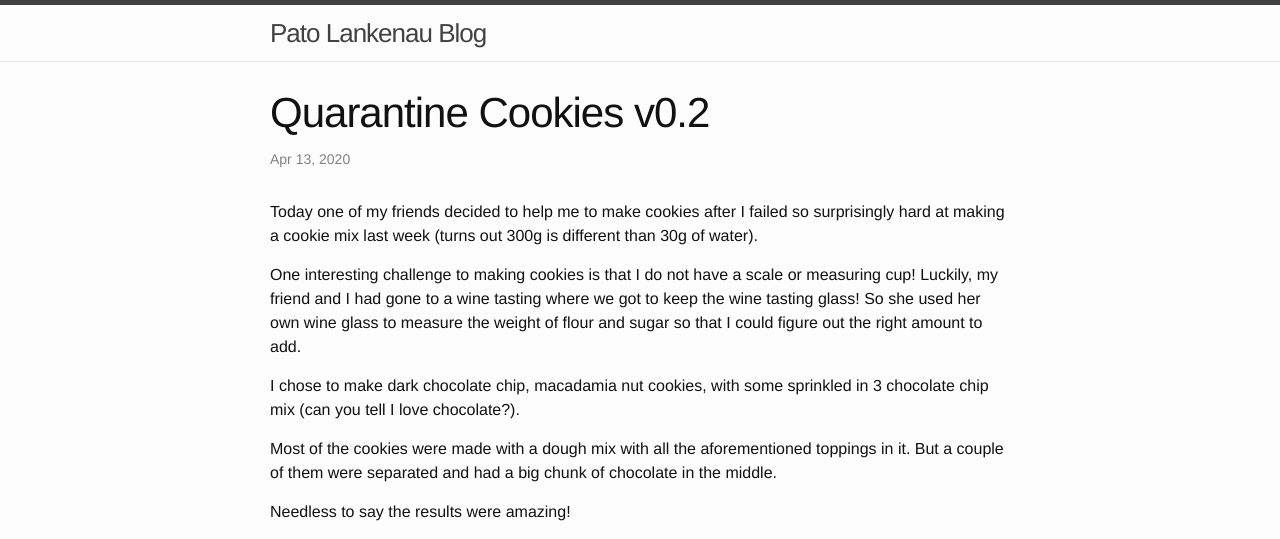
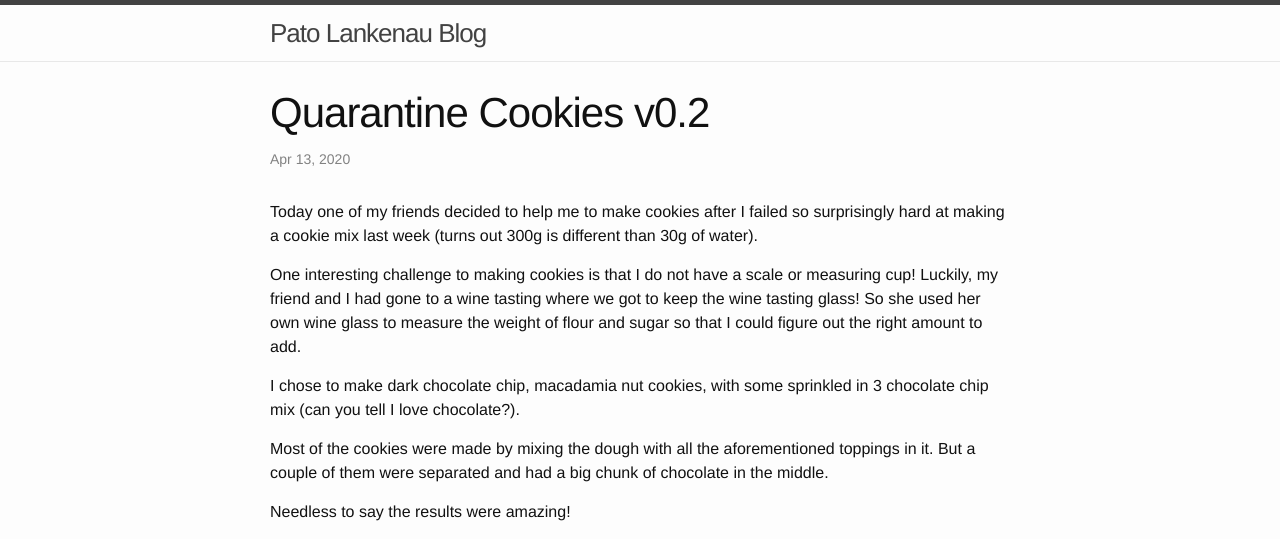
Before and after one commit to pato/plankenau, a Jekyll site: the page built from blog_jekyll/_posts/2020-04-13-quarantine-cookies-0.2.md, in a window 1280 px wide. Shown: the top 539 px of the page. Built offline with Jekyll 4.4.1, drawn with Linux system fonts in a browser that asks for light colours; a script that is not in the unit is left out; grey boxes are pictures that could not be loaded.

Commit message:
minor changes

```diff
--- a/blog_jekyll/_posts/2020-04-13-quarantine-cookies-0.2.md
+++ b/blog_jekyll/_posts/2020-04-13-quarantine-cookies-0.2.md
@@ -18,7 +18,7 @@ weight of flour and sugar so that I could figure out the right amount to add.
 I chose to make dark chocolate chip, macadamia nut cookies, with some sprinkled
 in 3 chocolate chip mix (can you tell I love chocolate?).
 
-Most of the cookies were made with a dough mix with all the aforementioned
+Most of the cookies were made by mixing the dough with all the aforementioned
 toppings in it. But a couple of them were separated and had a big chunk of
 chocolate in the middle.
 
```
Also changed, not shown: blog_jekyll/_posts/2020-04-19-quarantine-bread-0.1.md (+1 -1 lines).
